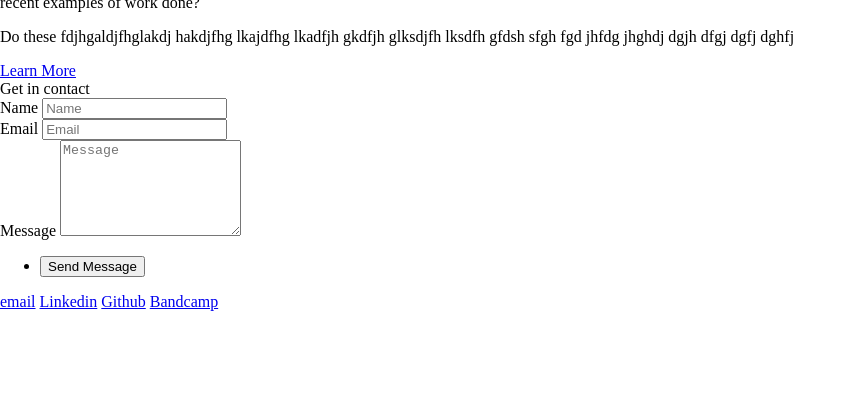
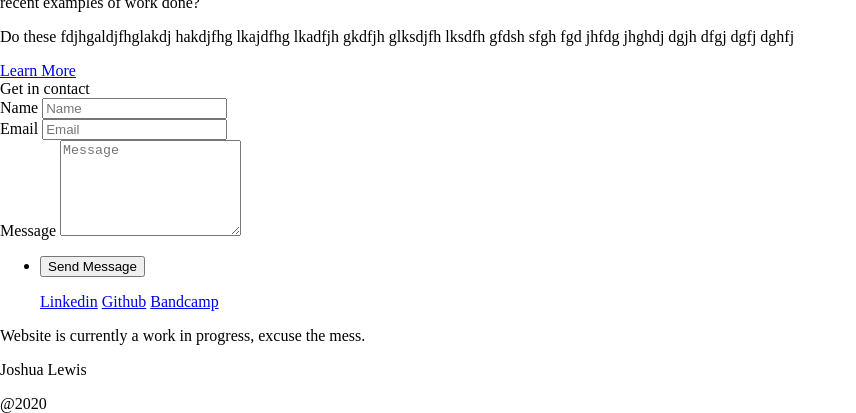
Before and after one commit to Yigurn/yigurn.github.io, a Jekyll site: the page built from index.html, in a window 1280 px wide and 900 px high, scrolled down 575 px, cut to the strip 487-900 px from the top of the window. Shown: the whole strip, without its empty margins (0-856 px from the left). Built offline with Jekyll 4.4.1, drawn with Linux system fonts in a browser that asks for light colours; before the commit the page ends 1428 px from its top, so only the background shows below that.

Commit message:
Update default.html
footer -> _include

```diff
--- a/_layouts/default.html
+++ b/_layouts/default.html
@@ -1,5 +1,5 @@
 <!DOCTYPE html>
-	<html>
+	<html lang="en">
 		<head>
 			<title>{{ page.title }}</title>
 			<link rel="stylesheet" type="text/css" href="/css/main.css">
@@ -21,22 +21,6 @@
 			<div class="container">
 				{{ content }}
 			</div>
-<!-- Social -->
-        	<footer id="social">
-            	<div id="icon-wrap">
-					<a href="mailto:Joshua.B.Lewis@outlook.com">email</a>
-                	<a href="https://www.linkedin.com/in/joshua-b-lewis/">Linkedin</a>
-                	<a href="https://www.github.com">Github</a>
-                	<a href="https://vinolent.bandcamp.com/">Bandcamp</a>
-            	</div>
-            	<div class="info">
-                	<div class="message">
-						Website is currently a work in progress, excuse the mess.
-                	</div>
-					<div class="footnote">
-                    	Joshua Lewis <span class="highlight">@2020</span>
-                	</div>
-            	</div>
-        	</footer>
+		{% include footer.html %}
 		</body>
 	</html>
```
